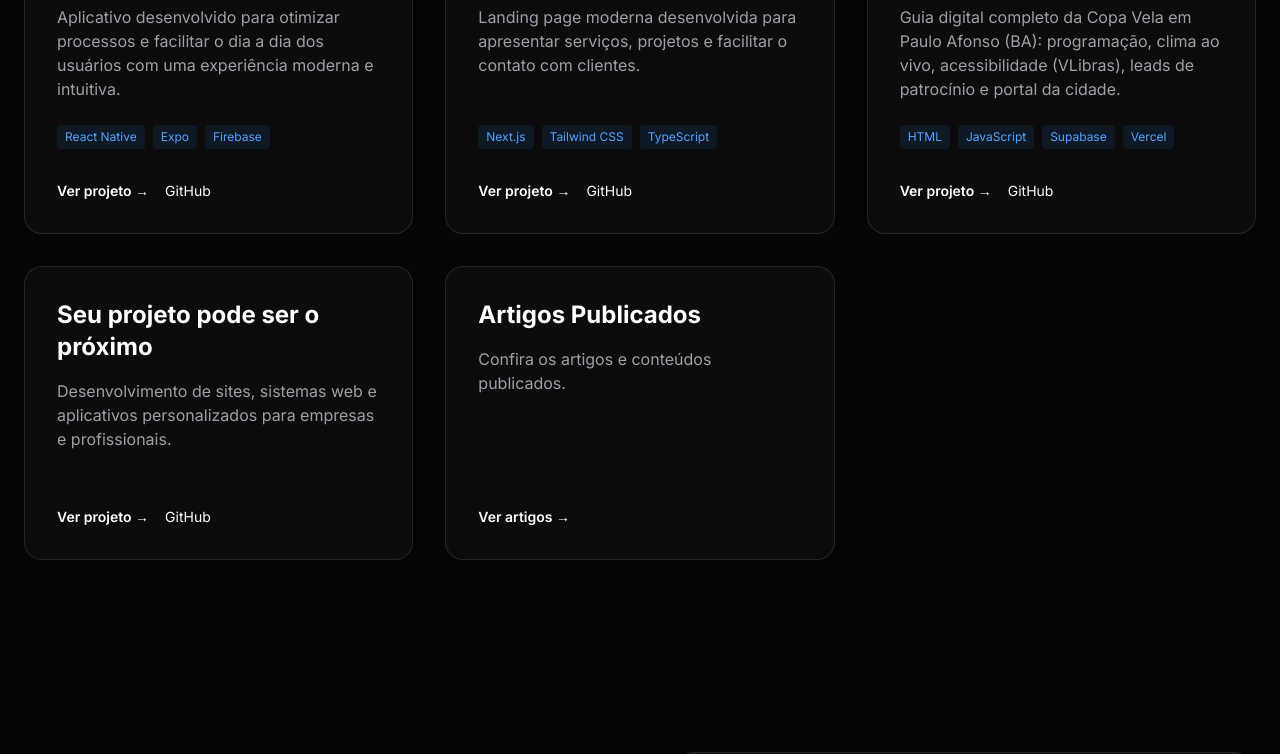
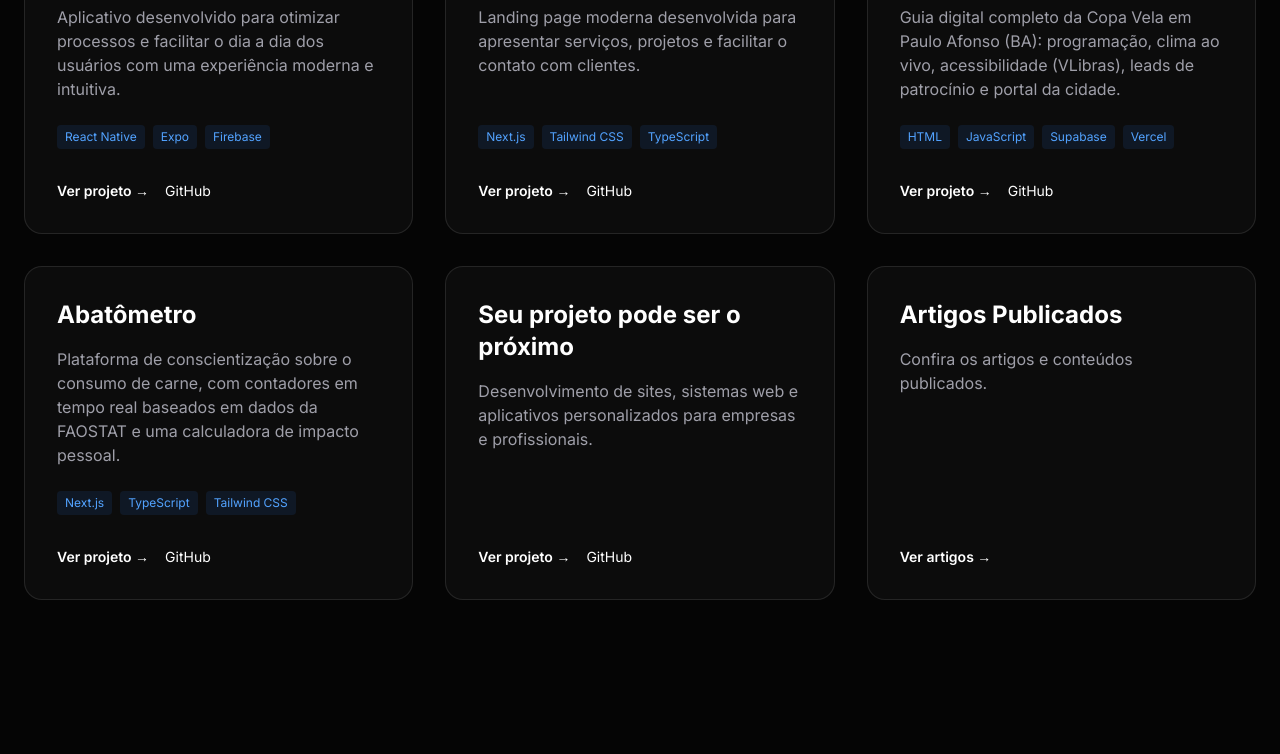
Before and after one commit to kaiquemacieira/PortfolioKaMacieira, a Next.js app: page / in a window 1280 px wide. Shown: the part 452-1206 px from the top of the page. Built offline with nearby package versions, Linux system fonts and the light colour scheme.

Commit message:
abatometro added

```diff
--- a/components/sections/Projects.tsx
+++ b/components/sections/Projects.tsx
@@ -25,6 +25,14 @@ const projects = [
     technologies: ["HTML", "JavaScript", "Supabase", "Vercel"],
     demo: "https://copa-vela-2026.vercel.app/",
     github: "https://copa-vela-2026.vercel.app/",
+  },
+  {
+    title: "Abatômetro",
+    description:
+      "Plataforma de conscientização sobre o consumo de carne, com contadores em tempo real baseados em dados da FAOSTAT e uma calculadora de impacto pessoal.",
+    technologies: ["Next.js", "TypeScript", "Tailwind CSS"],
+    demo: "https://abatometro.vercel.app/",
+    github: "https://github.com/kaiquemacieira/Abatometro",
   },
   {
     title: "Seu projeto pode ser o próximo",
```
